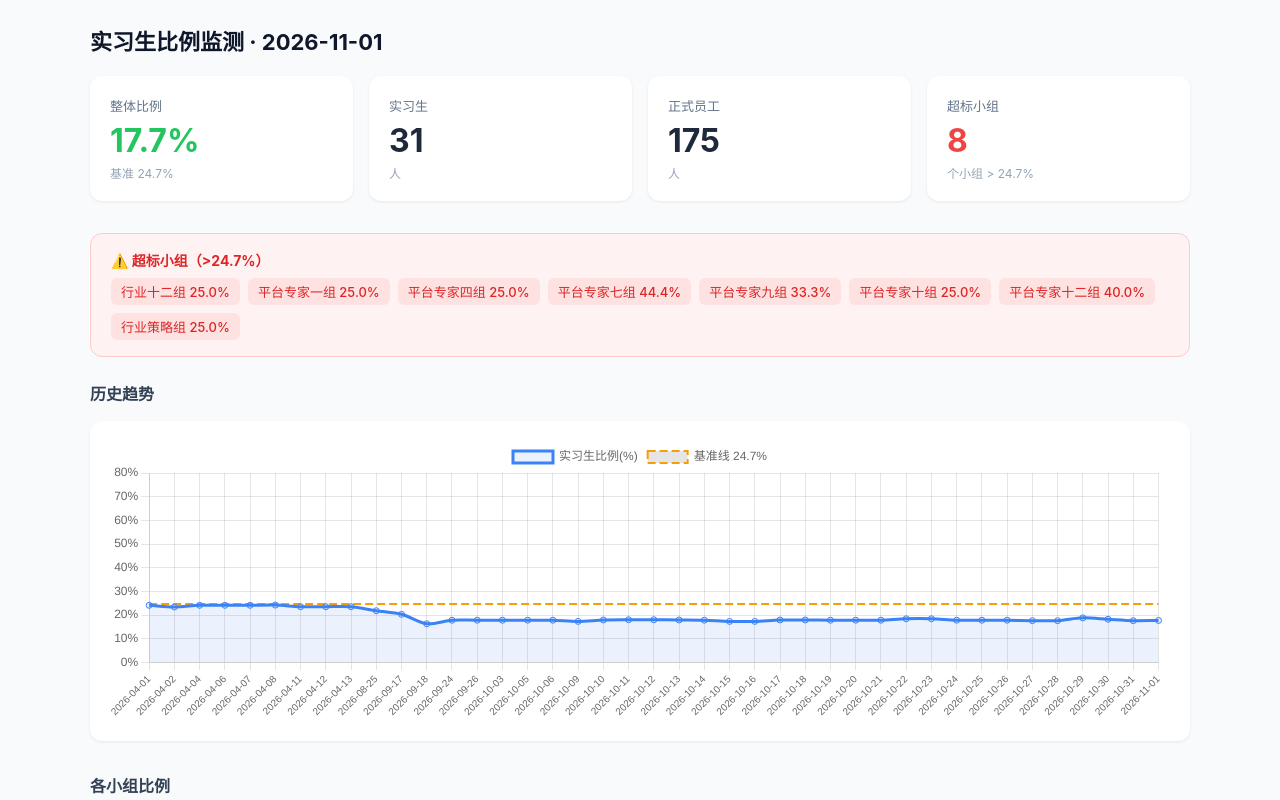
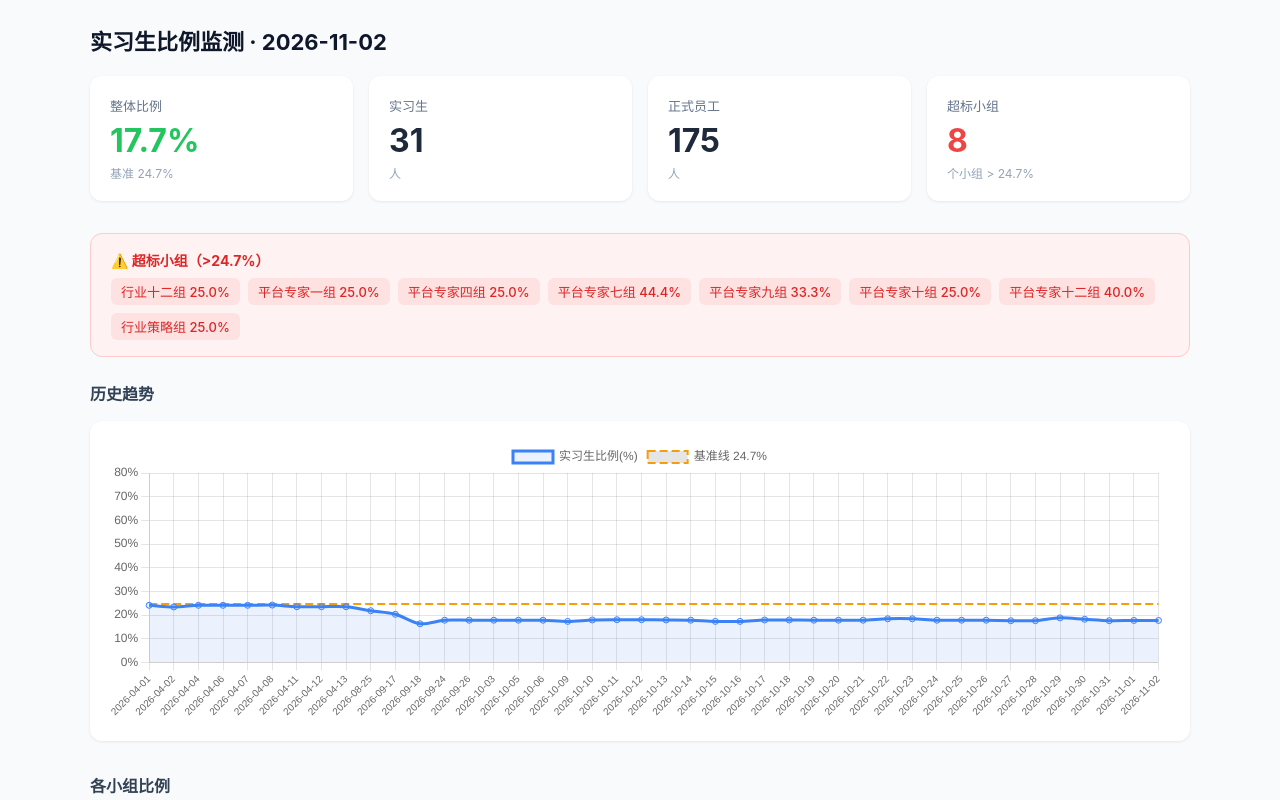
Before and after one commit to lushuting1/dashboard, a plain HTML site: page intern-monitor.html in a window 1280 px wide. Shown: the top 800 px of the page. Drawn offline with nearby package versions, Linux system fonts and the light colour scheme.

Commit message:
update intern-monitor 2026-11-02

```diff
--- a/intern-monitor.html
+++ b/intern-monitor.html
@@ -3,7 +3,7 @@
 <head>
 <meta charset="UTF-8">
 <meta name="viewport" content="width=device-width, initial-scale=1.0">
-<title>实习生比例监测 2026-11-01</title>
+<title>实习生比例监测 2026-11-02</title>
 <script src="https://cdn.jsdelivr.net/npm/chart.js@4.4.0/dist/chart.umd.min.js"></script>
 <style>
   * { margin: 0; padding: 0; box-sizing: border-box; }
@@ -40,7 +40,7 @@
 </head>
 <body>
 <div class="container">
-  <h1>实习生比例监测 · 2026-11-01</h1>
+  <h1>实习生比例监测 · 2026-11-02</h1>
 
   <div class="summary">
     <div class="card">
@@ -115,7 +115,7 @@
     </div>
   </div>
 
-  <footer>数据更新时间：2026-11-01 | 基准值：24.7% | 由招财自动生成</footer>
+  <footer>数据更新时间：2026-11-02 | 基准值：24.7% | 由招财自动生成</footer>
 </div>
 
 <script>
@@ -123,11 +123,11 @@ const ctx = document.getElementById('trendChart').getContext('2d');
 new Chart(ctx, {
   type: 'line',
   data: {
-    labels: ["2026-04-01", "2026-04-02", "2026-04-04", "2026-04-06", "2026-04-07", "2026-04-08", "2026-04-11", "2026-04-12", "2026-04-13", "2026-08-25", "2026-09-17", "2026-09-18", "2026-09-24", "2026-09-26", "2026-10-03", "2026-10-05", "2026-10-06", "2026-10-09", "2026-10-10", "2026-10-11", "2026-10-12", "2026-10-13", "2026-10-14", "2026-10-15", "2026-10-16", "2026-10-17", "2026-10-18", "2026-10-19", "2026-10-20", "2026-10-21", "2026-10-22", "2026-10-23", "2026-10-24", "2026-10-25", "2026-10-26", "2026-10-27", "2026-10-28", "2026-10-29", "2026-10-30", "2026-10-31", "2026-11-01"],
+    labels: ["2026-04-01", "2026-04-02", "2026-04-04", "2026-04-06", "2026-04-07", "2026-04-08", "2026-04-11", "2026-04-12", "2026-04-13", "2026-08-25", "2026-09-17", "2026-09-18", "2026-09-24", "2026-09-26", "2026-10-03", "2026-10-05", "2026-10-06", "2026-10-09", "2026-10-10", "2026-10-11", "2026-10-12", "2026-10-13", "2026-10-14", "2026-10-15", "2026-10-16", "2026-10-17", "2026-10-18", "2026-10-19", "2026-10-20", "2026-10-21", "2026-10-22", "2026-10-23", "2026-10-24", "2026-10-25", "2026-10-26", "2026-10-27", "2026-10-28", "2026-10-29", "2026-10-30", "2026-10-31", "2026-11-01", "2026-11-02"],
     datasets: [
       {
         label: '实习生比例(%)',
-        data: [24.1, 23.4, 24.1, 24.1, 24.1, 24.2, 23.5, 23.5, 23.5, 21.8, 20.3, 16.3, 17.8, 17.8, 17.8, 17.8, 17.8, 17.3, 17.9, 18.0, 18.0, 17.9, 17.8, 17.3, 17.3, 17.9, 17.9, 17.8, 17.8, 17.8, 18.4, 18.4, 17.8, 17.8, 17.8, 17.6, 17.6, 18.8, 18.2, 17.6, 17.7],
+        data: [24.1, 23.4, 24.1, 24.1, 24.1, 24.2, 23.5, 23.5, 23.5, 21.8, 20.3, 16.3, 17.8, 17.8, 17.8, 17.8, 17.8, 17.3, 17.9, 18.0, 18.0, 17.9, 17.8, 17.3, 17.3, 17.9, 17.9, 17.8, 17.8, 17.8, 18.4, 18.4, 17.8, 17.8, 17.8, 17.6, 17.6, 18.8, 18.2, 17.6, 17.7, 17.7],
         borderColor: '#3b82f6',
         backgroundColor: 'rgba(59,130,246,0.1)',
         fill: true,
@@ -137,7 +137,7 @@ new Chart(ctx, {
       },
       {
         label: '基准线 24.7%',
-        data: Array(41).fill(24.7),
+        data: Array(42).fill(24.7),
         borderColor: '#f59e0b',
         borderDash: [8, 4],
         borderWidth: 2,
```
